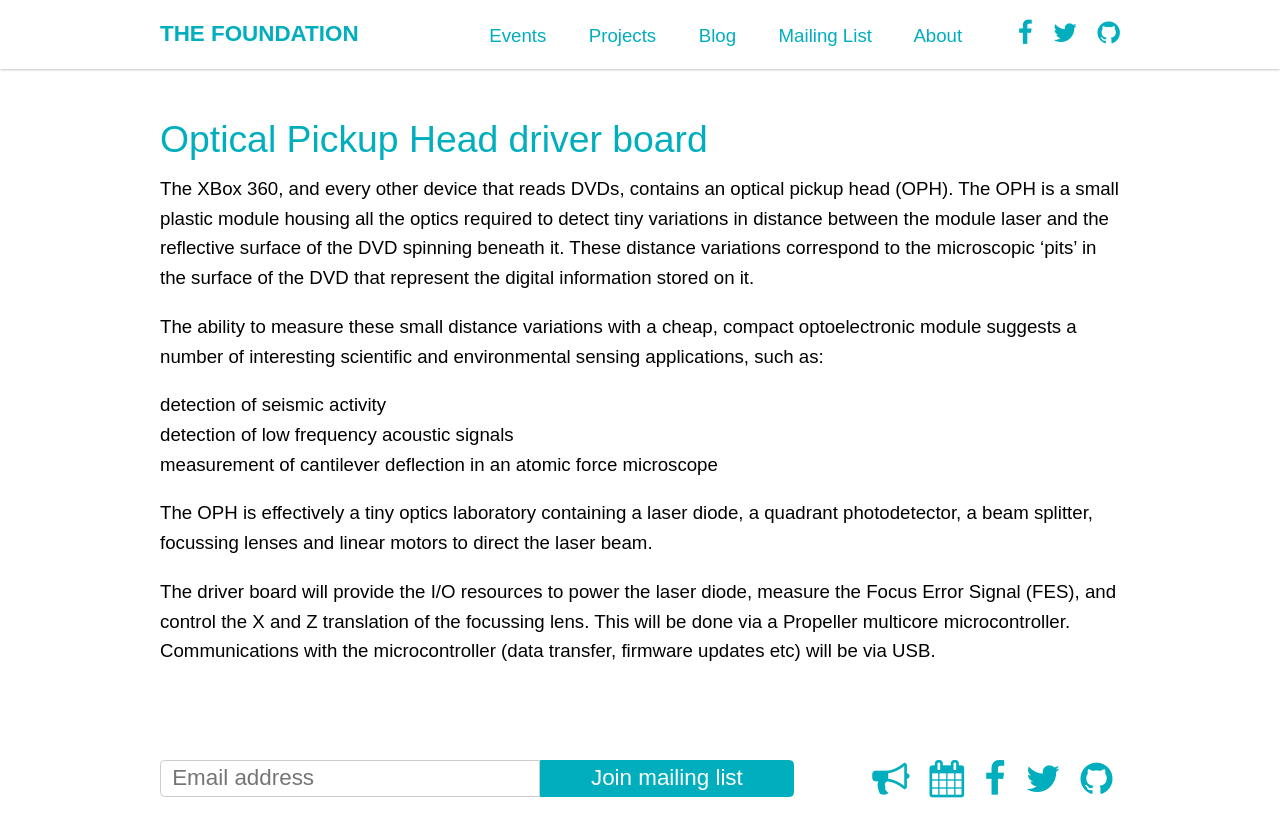
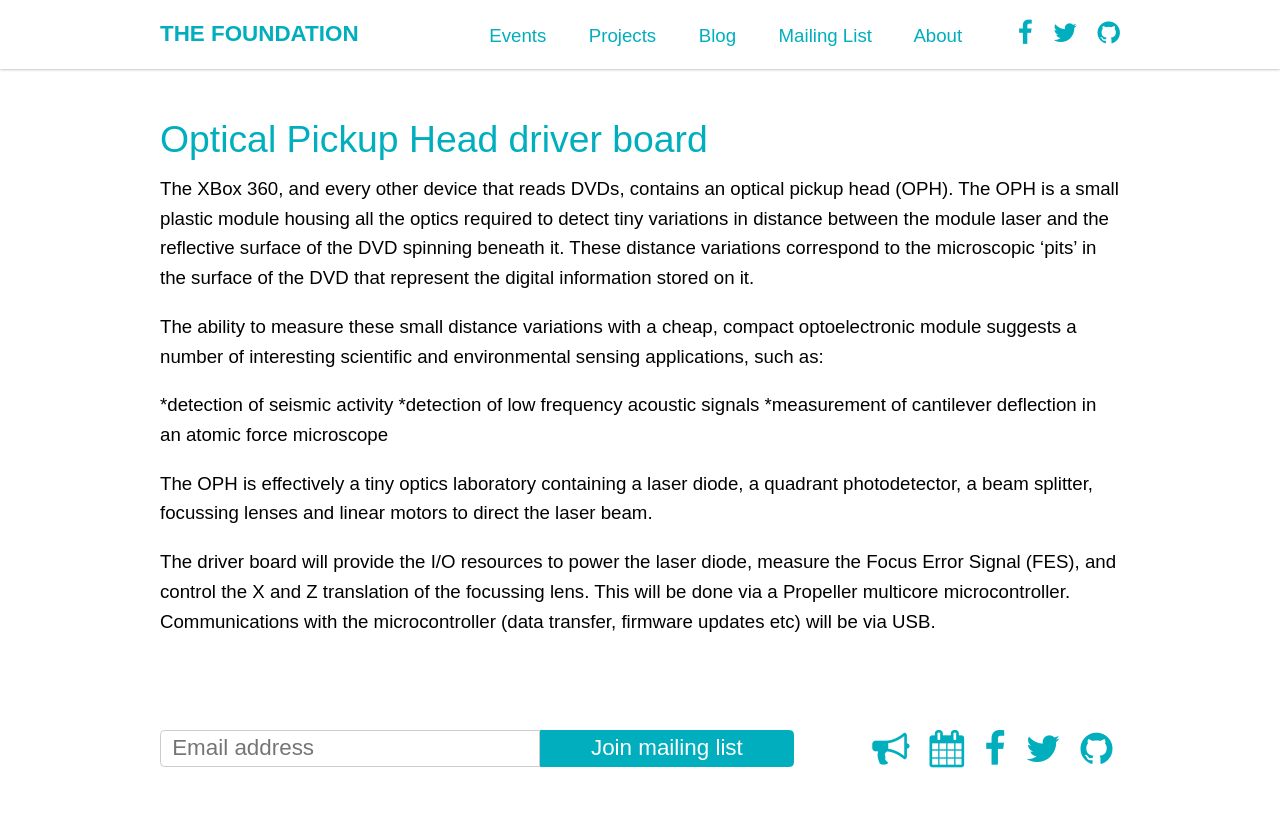
Before and after one commit to the-foundation/the-foundation.github.io, a Jekyll site: the page built from projects/oph/index.md, in a window 1280 px wide. Shown: the top 837 px of the page. Built offline with Jekyll 4.4.1, drawn with Linux system fonts in a browser that asks for light colours; nearby versions of some CDN libraries.

```diff
--- a/projects/oph/index.md
+++ b/projects/oph/index.md
@@ -9,9 +9,9 @@ The XBox 360, and every other device that reads DVDs, contains an optical pickup
 
 The ability to measure these small distance variations with a cheap, compact optoelectronic module suggests a number of interesting scientific and environmental sensing applications, such as:
 
-- detection of seismic activity
-- detection of low frequency acoustic signals
-- measurement of cantilever deflection in an atomic force microscope
+*detection of seismic activity
+*detection of low frequency acoustic signals
+*measurement of cantilever deflection in an atomic force microscope
 
 The OPH is effectively a tiny optics laboratory containing a laser diode, a quadrant photodetector, a beam splitter, focussing lenses and linear motors to direct the laser beam.
 
```
